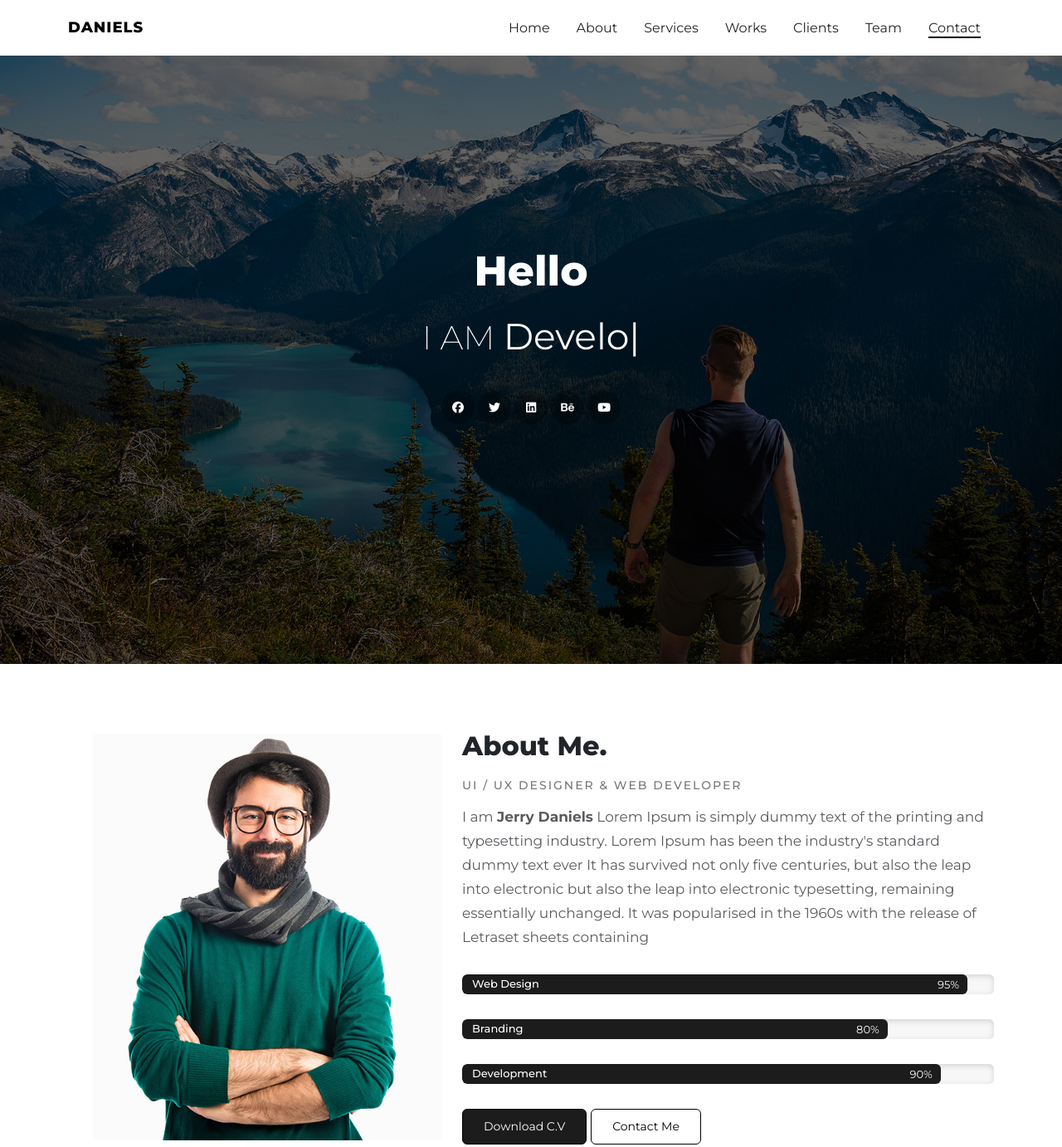
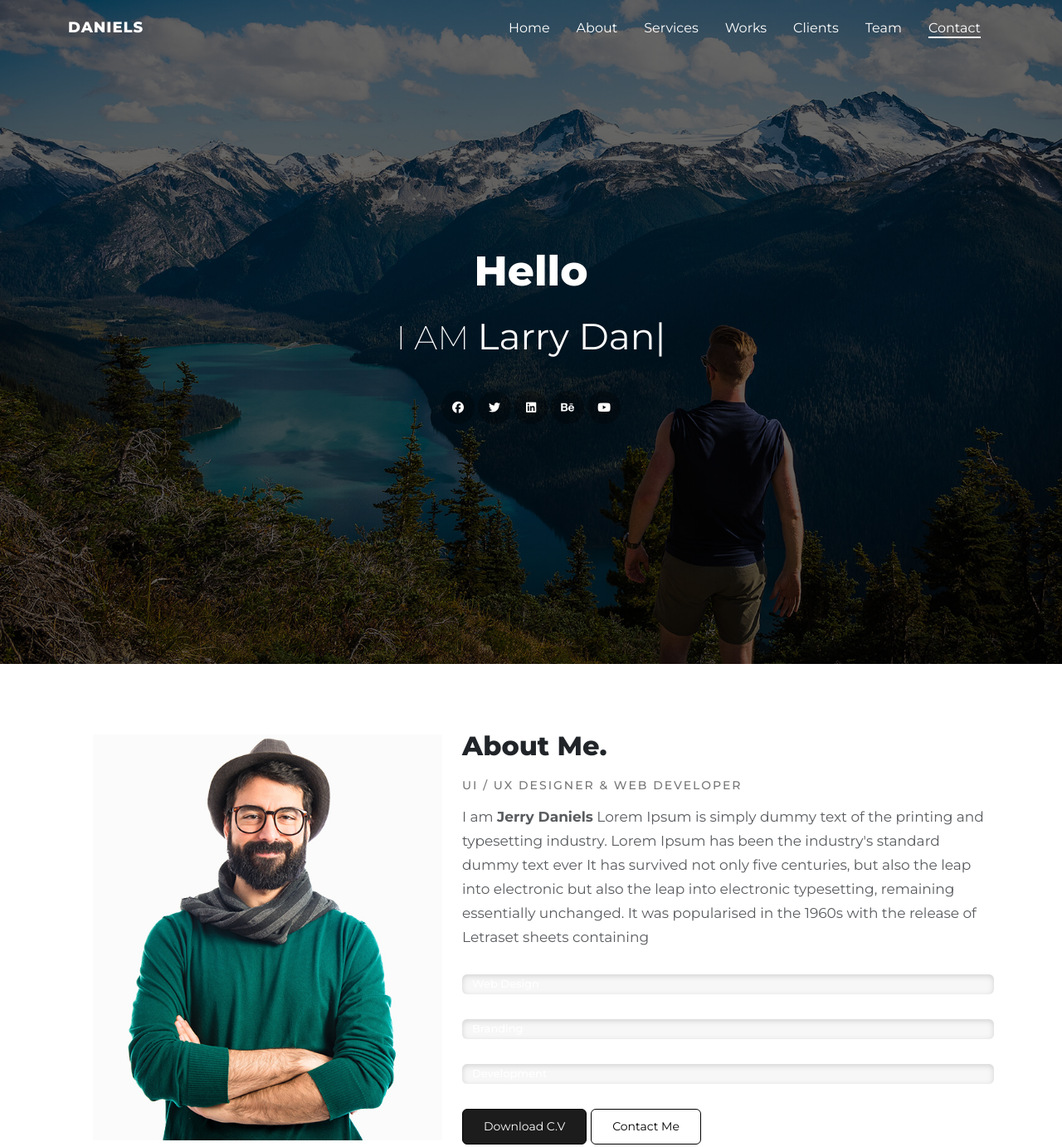
Before and after one commit to ahmedya3ser8/Daniels, a plain HTML site: page index.html in a window 1280 px wide. Shown: the top 1382 px of the page at 83% size. Drawn offline with nearby package versions, Linux system fonts and the light colour scheme.

Commit message:
add Some enhancement with js

```diff
--- a/css/main.css
+++ b/css/main.css
@@ -46,17 +46,32 @@ section {
   z-index: -1;
 }
 
+.change-bg {
+  background-color: #fff !important;
+  position: fixed !important;
+}
+
+.change-link {
+  color: #000 !important;
+}
+
 /* Start Header */
 .header nav {
   padding-block: 1.25rem !important;
-  background-color: #fff;
+  background-color: transparent;
+  position: absolute;
+  left: 0;
+  top: 0;
+  width: 100%;
+  transition: all .4s;
+  z-index: 999;
 }
 
 .header .logo {
   font-family: "Montserrat", sans-serif;
   font-size: 1.125rem;
   font-weight: 800;
-  color: #000;
+  color: #fff;
   letter-spacing: 1px;
   text-decoration: none;
 }
@@ -71,6 +86,7 @@ section {
 
 .header .nav-item .nav-link {
   padding: 0px !important;
+  color: #fff;
 }
 
 .header .nav-item .nav-link::before {
@@ -78,10 +94,14 @@ section {
   position: absolute;
   width: 0;
   height: 2px;
-  background-color: #000;
+  background-color: #fff;
   bottom: 0;
   left: 0;
   transition: width 1s;
+}
+
+.header .nav-item .head-scroll::before {
+  background-color: #000 !important;
 }
 
 .header .nav-item .nav-link.active::before {
@@ -229,6 +249,7 @@ section {
   top: 0;
   background-color: var(--main-color);
   border-radius: .375rem;
+  transition: all 1s;
 }
 
 .about .content .skills .progress span::before {
--- a/index.html
+++ b/index.html
@@ -14,7 +14,7 @@
   </head>
   <body data-bs-spy="scroll" data-bs-target="#navbar-example">
     <header class="header">
-      <nav class="navbar navbar-expand-lg fixed-top" id="navbar-example">
+      <nav class="navbar navbar-expand-lg" id="navbar-example">
         <div class="container">
           <a class="logo text-uppercase" href="#">Daniels</a>
           <button class="navbar-toggler border-0" type="button" data-bs-toggle="collapse" data-bs-target="#navbarSupportedContent" aria-controls="navbarSupportedContent" aria-expanded="false" aria-label="Toggle navigation">
@@ -23,25 +23,25 @@
           <div class="collapse navbar-collapse" id="navbarSupportedContent">
             <ul class="navbar-nav ms-auto mb-2 mb-lg-0">
               <li class="nav-item">
-                <a class="nav-link position-relative overflow-hidden text-dark active" aria-current="page" href="#home">Home</a>
+                <a class="nav-link position-relative overflow-hidden active" aria-current="page" href="#home">Home</a>
               </li>
               <li class="nav-item">
-                <a class="nav-link position-relative overflow-hidden text-dark" href="#about">About</a>
+                <a class="nav-link position-relative overflow-hidden" href="#about">About</a>
               </li>
               <li class="nav-item">
-                <a class="nav-link position-relative overflow-hidden text-dark" href="#services">Services</a>
+                <a class="nav-link position-relative overflow-hidden" href="#services">Services</a>
               </li>
               <li class="nav-item">
-                <a class="nav-link position-relative overflow-hidden text-dark" href="#works">Works</a>
+                <a class="nav-link position-relative overflow-hidden" href="#works">Works</a>
               </li>
               <li class="nav-item">
-                <a class="nav-link position-relative overflow-hidden text-dark" href="#clients">Clients</a>
+                <a class="nav-link position-relative overflow-hidden" href="#clients">Clients</a>
               </li>
               <li class="nav-item">
-                <a class="nav-link position-relative overflow-hidden text-dark" href="#team">Team</a>
+                <a class="nav-link position-relative overflow-hidden" href="#team">Team</a>
               </li>
               <li class="nav-item">
-                <a class="nav-link position-relative overflow-hidden text-dark" href="#contact">Contact</a>
+                <a class="nav-link position-relative overflow-hidden" href="#contact">Contact</a>
               </li>
             </ul>
           </div>
@@ -95,15 +95,15 @@
                 <div class="skills">
                   <div class="progress">
                     <h5>Web Design</h5>
-                    <span data-prog="95%" style="width: 95%;"></span>
+                    <span data-prog="95%" style="width: 0;"></span>
                   </div>
                   <div class="progress">
                     <h5>Branding</h5>
-                    <span data-prog="80%" style="width: 80%;"></span>
+                    <span data-prog="80%" style="width: 0;"></span>
                   </div>
                   <div class="progress">
                     <h5>Development</h5>
-                    <span data-prog="90%" style="width: 90%;"></span>
+                    <span data-prog="90%" style="width: 0;"></span>
                   </div>
                 </div>
                 <div class="btns">
@@ -517,7 +517,7 @@
                 <div class="icon">
                   <i class="fa-solid fa-user-group"></i>
                 </div>
-                <h3 class="number">850</h3>
+                <h3 class="number" data-number="850">0</h3>
                 <span>Happy Customers</span>
               </div>
             </div>
@@ -526,7 +526,7 @@
                 <div class="icon">
                   <i class="fa-solid fa-thumbs-up"></i>
                 </div>
-                <h3 class="number">230</h3>
+                <h3 class="number" data-number="230">0</h3>
                 <span>Complete Projects</span>
               </div>
             </div>
@@ -535,7 +535,7 @@
                 <div class="icon">
                   <i class="fa-solid fa-bullhorn"></i>
                 </div>
-                <h3 class="number">9450</h3>
+                <h3 class="number" data-number="9450">0</h3>
                 <span>Lines Of Code</span>
               </div>
             </div>
@@ -544,7 +544,7 @@
                 <div class="icon">
                   <i class="fa-solid fa-cloud-arrow-down"></i>
                 </div>
-                <h3 class="number">780</h3>
+                <h3 class="number" data-number="780">0</h3>
                 <span>Files Downloaded</span>
               </div>
             </div>
--- a/js/index.js
+++ b/js/index.js
@@ -1,4 +1,3 @@
-
 // text animation
 var typed = new Typed('#element', {
   strings: ['Designer', 'Developer', 'Larry Daniels'],
@@ -6,3 +5,66 @@ var typed = new Typed('#element', {
   backSpeed: 100,
   loop: true,
 });
+
+// change navbar bg
+const nav = document.querySelector('.navbar');
+const navLink = document.querySelectorAll('.header a');
+
+window.addEventListener('scroll', function() {
+  if (window.scrollY > 700) {
+    nav.classList.add('change-bg');
+    navLink.forEach((nav) => {
+      nav.classList.add("change-link", "head-scroll");
+    });
+  } else {
+    nav.classList.remove('change-bg');
+    navLink.forEach((nav) => {
+      nav.classList.remove("change-link", "head-scroll");
+    });
+  }
+});
+
+// scroll progress animated
+const section = document.querySelector('.about');
+const spans = document.querySelectorAll('.progress span');
+
+window.addEventListener('scroll', function() {
+  if (window.scrollY >= section.offsetTop - 100) {
+    spans.forEach((span) => {
+      span.style.width = span.dataset.prog;
+    })
+  } else {
+    spans.forEach((span) => {
+      span.style.width = 0;
+    })
+  }
+});
+
+// counter increment
+const counterSection = document.querySelector('.counter');
+const numbers = document.querySelectorAll('.counter .number');
+let started = false;
+
+window.addEventListener("scroll", function() {
+  if (window.scrollY > counterSection.offsetTop - 300) {
+    if (!started) {
+      numbers.forEach((num) => startCounter(num));
+    }
+    started = true;
+  }
+});
+
+function startCounter(num) {
+  let number = +num.dataset.number;
+  let currentNumber = 0;
+  let increment = Math.ceil(number / 100);
+
+  let counter = setInterval(() => {
+    currentNumber += increment;
+    num.textContent = currentNumber;
+    if (currentNumber >= number) {
+      num.textContent = number;
+      clearInterval(counter);
+    }
+  }, 20);
+}
```
